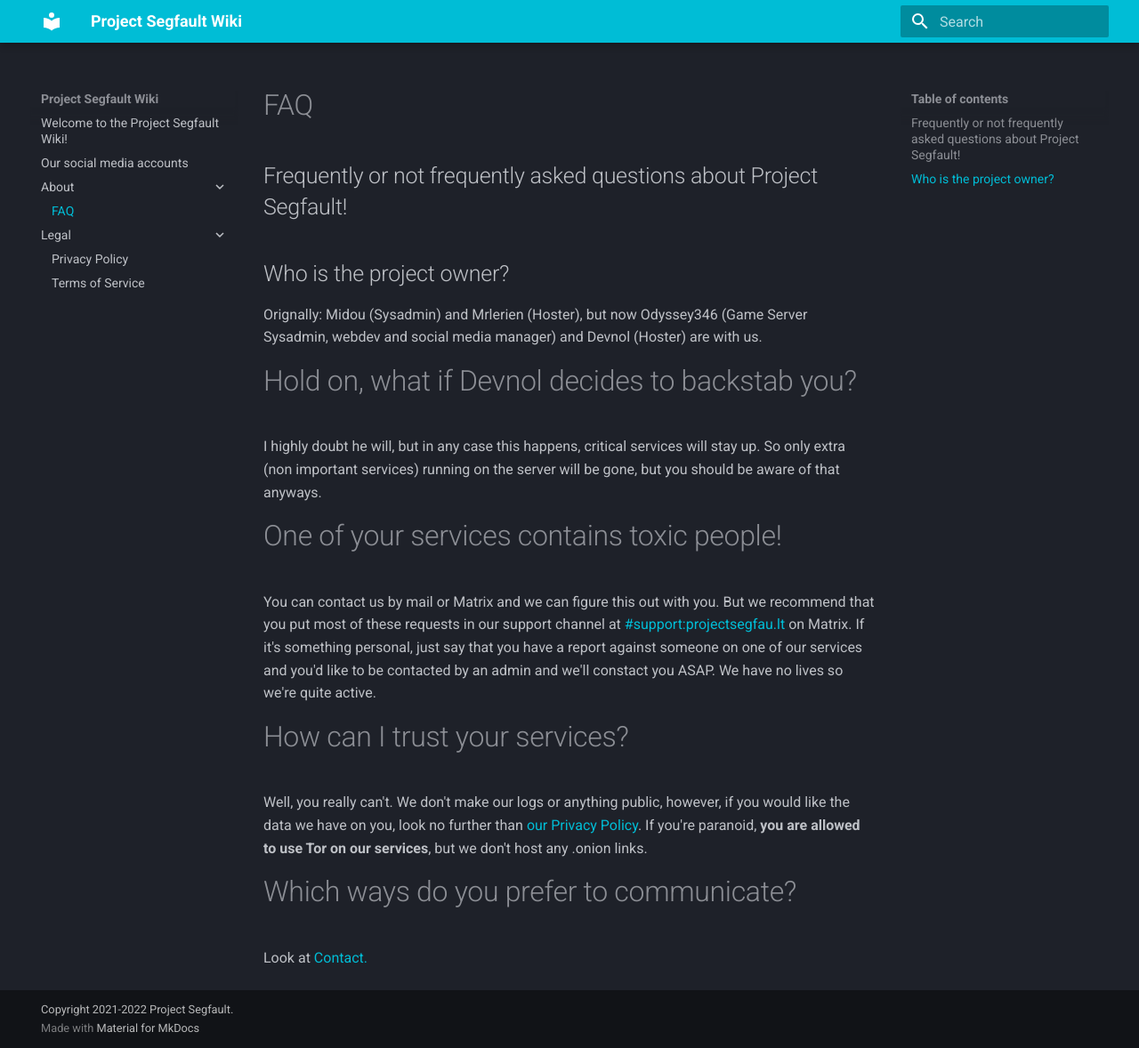
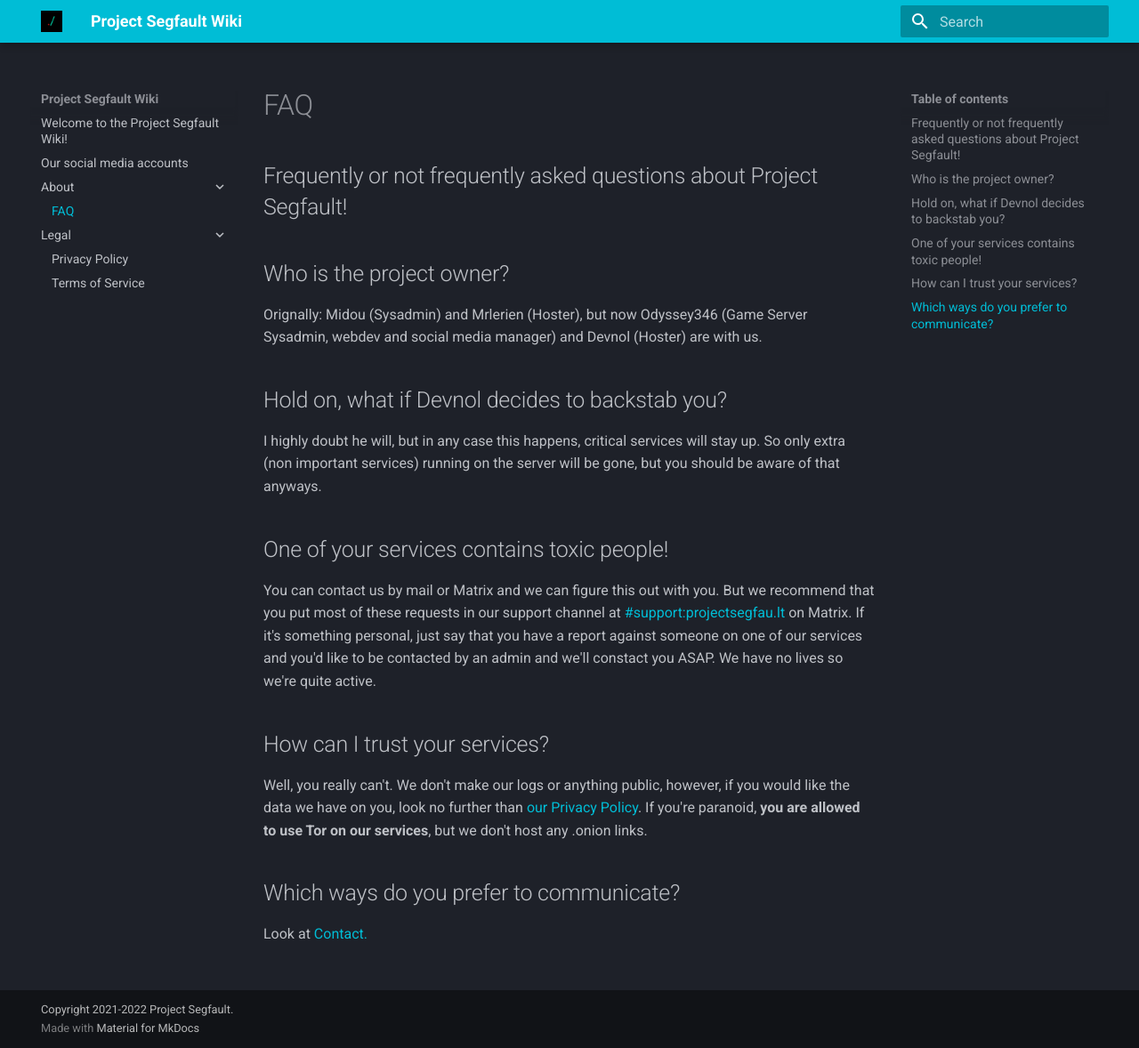
Before and after one commit to ProjectSegfault/Wiki, an MkDocs documentation site: the page built from docs/about/faq.md, in a window 1280 px wide and 1178 px high. Shown: the whole window at 89% size. Built offline with MkDocs 1.6.1 and Material for MkDocs 9.7.7, drawn with Linux system fonts in a browser that asks for light colours.

Commit message:
2Pac - Changes
Signed-off-by: Alex J <odyssey346@disroot.org>

```diff
--- a/docs/about/faq.md
+++ b/docs/about/faq.md
@@ -5,15 +5,15 @@
 ## Who is the project owner?
 Orignally: Midou (Sysadmin) and Mrlerien (Hoster), but now Odyssey346 (Game Server Sysadmin, webdev and social media manager) and Devnol (Hoster) are with us.
 
-# Hold on, what if Devnol decides to backstab you?
+## Hold on, what if Devnol decides to backstab you?
 I highly doubt he will, but in any case this happens, critical services will stay up. So only extra (non important services) running on the server will be gone, but you should be aware of that anyways.
 
-# One of your services contains toxic people!
+## One of your services contains toxic people!
 You can contact us by mail or Matrix and we can figure this out with you. But we recommend that you put most of these requests in our support channel at [#support:projectsegfau.lt](https://matrix.to/#/#support:projectsegfau.lt) on Matrix.
 If it's something personal, just say that you have a report against someone on one of our services and you'd like to be contacted by an admin and we'll constact you ASAP. We have no lives so we're quite active.
 
-# How can I trust your services?
+## How can I trust your services?
 Well, you really can't. We don't make our logs or anything public, however, if you would like the data we have on you, look no further than [our Privacy Policy](/wiki/legal/privacy-policy). If you're paranoid, **you are allowed to use Tor on our services**, but we don't host any .onion links.
 
-# Which ways do you prefer to communicate?
+## Which ways do you prefer to communicate?
 Look at <a href="https://projectsegfau.lt/contact">Contact.</a>
--- a/mkdocs.yml
+++ b/mkdocs.yml
@@ -9,6 +9,8 @@ theme:
     scheme: slate
     primary: cyan
     accent: teal
+  logo: images/projectsegfault1.png
+  favicon: images/projectsegfault1.png
   features:
     - navigation.tracking # https://squidfunk.github.io/mkdocs-material/setup/setting-up-navigation/#anchor-tracking
     - navigation.expand # https://squidfunk.github.io/mkdocs-material/setup/setting-up-navigation/#navigation-expansion
```
Also changed, not shown: docs/images/projectsegfault1.png (added).
